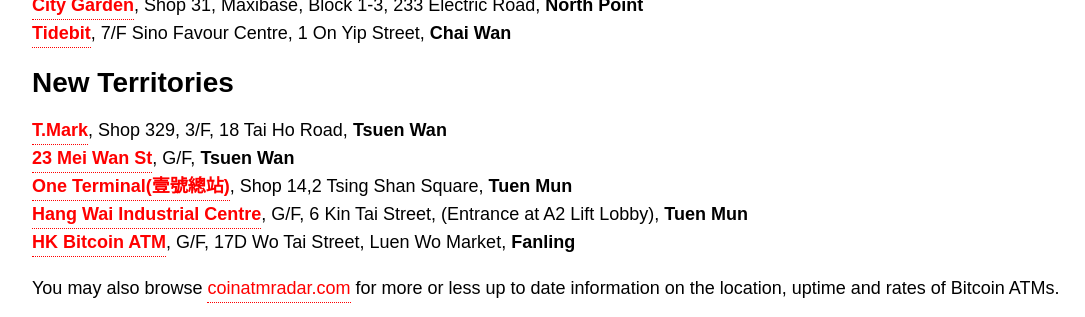
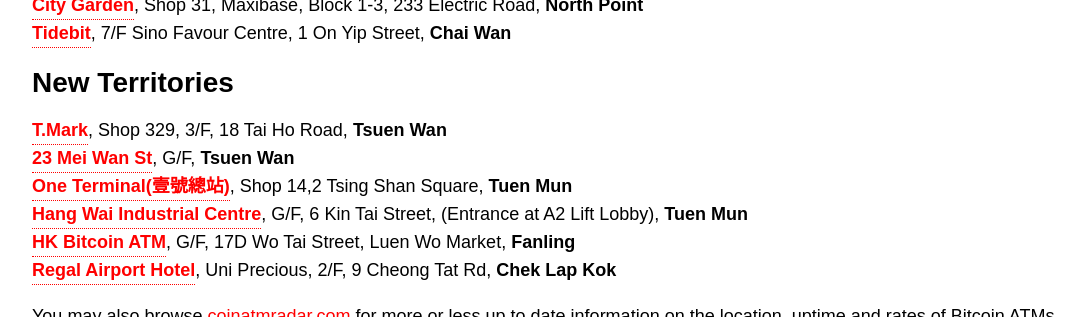
Before and after one commit to bitcoinorghk/zh.bitcoinhk.github.io, a Jekyll site: the page built from _posts/2015-09-08-buy-bitcoin-in-hong-kong.md, in a window 1280 px wide and 900 px high, scrolled down 2512 px, cut to the strip 0-317 px from the top of the window. Shown: the whole strip, without its empty margins (28-1113 px from the left). Built offline with Jekyll 4.4.1, drawn with Linux system fonts in a browser that asks for light colours.

Commit message:
add airport atm

```diff
--- a/_posts/2015-09-08-buy-bitcoin-in-hong-kong.md
+++ b/_posts/2015-09-08-buy-bitcoin-in-hong-kong.md
@@ -82,6 +82,7 @@
 **[One Terminal(壹號總站)](https://nitroswap.com/#location)**, Shop 14,2 Tsing Shan Square, **Tuen Mun**
 **[Hang Wai Industrial Centre](https://www.genesisblockhk.com/atm/)**, G/F, 6 Kin Tai Street, (Entrance at A2 Lift Lobby), **Tuen Mun**
 **[HK Bitcoin ATM](http://hkbitcoinatm.com/fanling-shop/)**, G/F, 17D Wo Tai Street, Luen Wo Market, **Fanling**
+**[Regal Airport Hotel](https://genesisblockhk.com/)**, Uni Precious, 2/F, 9 Cheong Tat Rd, **Chek Lap Kok**
 
 
 You may also browse [coinatmradar.com](http://coinatmradar.com/) for more or less up to date information on the location, uptime and rates of Bitcoin ATMs.
```
